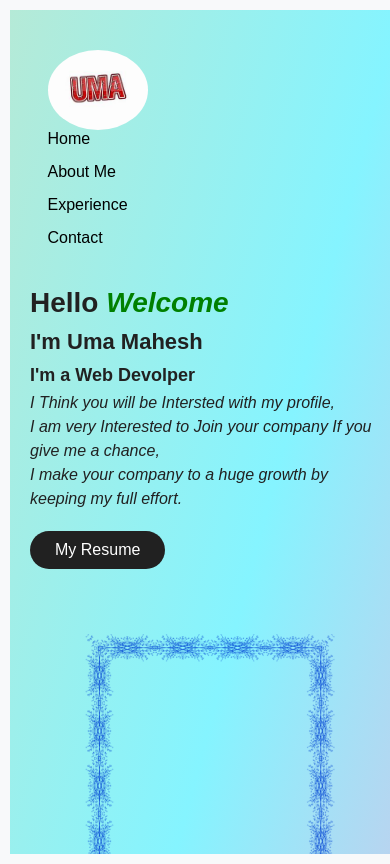
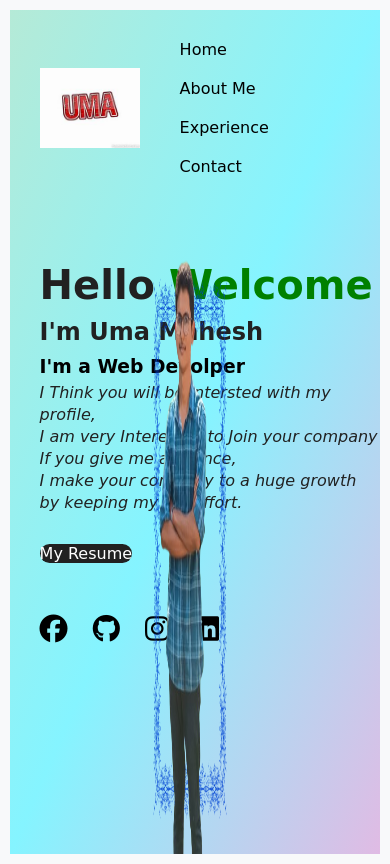
Before and after one commit to Umamahesh2345/umas-portfolio, a plain HTML site: page index.html in a window 390 px wide. Drawn offline with Linux system fonts and the light colour scheme.

Commit message:
Update Uma portfolio.css

```diff
--- a/Uma portfolio.css
+++ b/Uma portfolio.css
@@ -1,127 +1,81 @@
-/* RESET & BASE */
-* {
-  margin: 0;
-  padding: 0;
-  box-sizing: border-box;
+*{
+margin:0;
+padding:0;
+box-sizing:border-box;
+}
+.a{
+height:100vh;
+width:100%;
+background:linear-gradient(to bottom right, #b5ead7, #85f4ff, #e0bbe4);
+font-family:cursive;
+position:relative;
 }
 
-body, html {
-  width: 100%;
-  height: 100%;
-  font-family: cursive;
-  overflow-x: hidden;
+nav{
+width:84%;
+margin:auto;
+padding:20px 0;
+display:flex;
+align-items:center;
+justify-content:space-between;
 }
-
-/* MAIN CONTAINER */
-.a {
-  min-height: 100vh;
-  width: 100%;
-  background: linear-gradient(to bottom right, #b5ead7, #85f4ff, #e0bbe4);
-  position: relative;
-  display: flex;
-  flex-direction: column;
-  justify-content: space-between;
-  padding-bottom: 40px;
+.b{
+width:100px;
+cursor:pointer;
 }
-
-/* NAVBAR */
-nav {
-  width: 90%;
-  margin: auto;
-  padding: 20px 0;
-  display: flex;
-  align-items: center;
-  justify-content: space-between;
-  flex-wrap: wrap;
+nav ul li{
+display:inline-block;
+list-style:none;
+margin:10px 20px;
 }
-
-.b {
-  width: 100px;
-  cursor: pointer;
-  border-radius: 50%;
+nav ul li a{
+text-decoration:none;
+color:black;
 }
-
-nav ul {
-  display: flex;
-  flex-wrap: wrap;
-  gap: 15px;
+nav ul li a:hover{
+color:blue;
 }
-
-nav ul li {
-  list-style: none;
+.c{
+margin-left:8%;
+margin-top:15%;
 }
-
-nav ul li a {
-  text-decoration: none;
-  color: black;
-  font-size: 18px;
+.c h1{
+font-size:40px;
+color:#212121;
+margin-bottom:10px;
 }
-
-nav ul li a:hover {
-  color: blue;
+.c p{
+color:#212121;
+line-height:22px;
 }
-
-/* TEXT SECTION */
-.c {
-  margin-left: 8%;
-  margin-top: 5%;
-  max-width: 600px;
+.c a{
+background:#212121;
+padding:0;
+text-decoration:none;
+color:white;
+display:inline-block;
+margin:30px 0;
+border-radius:25px;
+font-family:cursive;
 }
-
-.c h1 {
-  font-size: 40px;
-  color: #212121;
-  margin-bottom: 10px;
+.d{
+width:45%;
+height:80%;
+position:absolute;
+bottom :0;
+right:100px;
 }
-
-.c h1 span {
-  color: green;
-  font-style: italic;
+.d img {
+  height: 90%;
+  position: absolute;
+  left: 20%;
+  bottom: 0;
+  width: 50%;
+  /* Remove animation & translation */
+  transform: none;
+  transition: none;
 }
-
-.c h2 {
-  font-size: 28px;
-  margin-bottom: 10px;
-  color: #212121;
-}
-
-.c h3 {
-  font-size: 20px;
-  margin-bottom: 5px;
-  color: #212121;
-}
-
-.c p {
-  color: #212121;
-  line-height: 24px;
-  font-size: 16px;
-}
-
-.c a {
-  background: #212121;
-  padding: 10px 25px;
-  text-decoration: none;
-  color: white;
-  display: inline-block;
-  margin-top: 20px;
-  border-radius: 25px;
-  transition: background 0.3s;
-}
-
-.c a:hover {
-  background: #444;
-}
-
-/* IMAGE SECTION */
-.d {
-  width: 45%;
-  height: 80%;
-  position: absolute;
-  bottom: 0;
-  right: 100px;
-}
-
-.d img {
+.e, .f {
   height: 90%;
   position: absolute;
   left: 20%;
@@ -131,97 +85,38 @@ nav ul li a:hover {
   transition: none;
 }
 
-.e, .f {
-  height: 90%;
-  position: absolute;
-  left: 20%;
-  bottom: 0;
-  width: 50%;
-}
-
-/* HOVER ANIMATION (OPTIONAL) */
 .d:hover .e {
-  bottom: 0;
+  bottom: 0; /* reset to original */
 }
 
 .d:hover .f {
-  left: 20%;
+  left: 20%; /* reset to original */
 }
-
-/* SOCIAL ICONS */
-.g {
-  margin-left: 8%;
-  margin-top: 20px;
+.g{
+margin-left:8%;
+margin-top:20px;
 }
-
-.g a {
-  font-size: 35px;
-  color: black;
-  margin-right: 20px;
-  transition: color 0.3s;
+.g a{
+font-size:35px;
+color:black;
+margin-right:20px;
 }
-
-.g a:hover {
-  color: #0077cc;
+.c h1 span{
+color:green;
+font-style:cursive;
 }
-
-/* RESPONSIVE DESIGN */
-@media (max-width: 768px) {
-  .a {
-    padding: 20px;
-  }
-
-  nav {
-    flex-direction: column;
-    align-items: flex-start;
-  }
-
-  nav ul {
-    flex-direction: column;
-    padding-left: 0;
-  }
-
-  .c {
-    margin: 20px 0;
-    max-width: 100%;
-  }
-
-  .d {
-    position: static;
-    width: 100%;
-    height: auto;
-    margin-top: 30px;
-  }
-
-  .d img {
-    position: static;
-    width: 80%;
-    height: auto;
-    margin: 0 auto;
-    display: block;
-  }
-
-  .g {
-    margin: 20px 0;
-  }
+.c h1{
+font-family:cursive;
 }
-
-@media (max-width: 480px) {
-  .c h1 {
-    font-size: 28px;
-  }
-
-  .c h2 {
-    font-size: 22px;
-  }
-
-  .c h3 {
-    font-size: 18px;
-  }
-
-  nav ul li a {
-    font-size: 16px;
-  }
+.c h2{
+font-family:cursive;
+margin-bottom:10px;
+color:#212121;
+}
+.c h3{
+font-family:cursive;
+margin-bottom:5px;
+}
 
   .g a {
     font-size: 28px;
```
